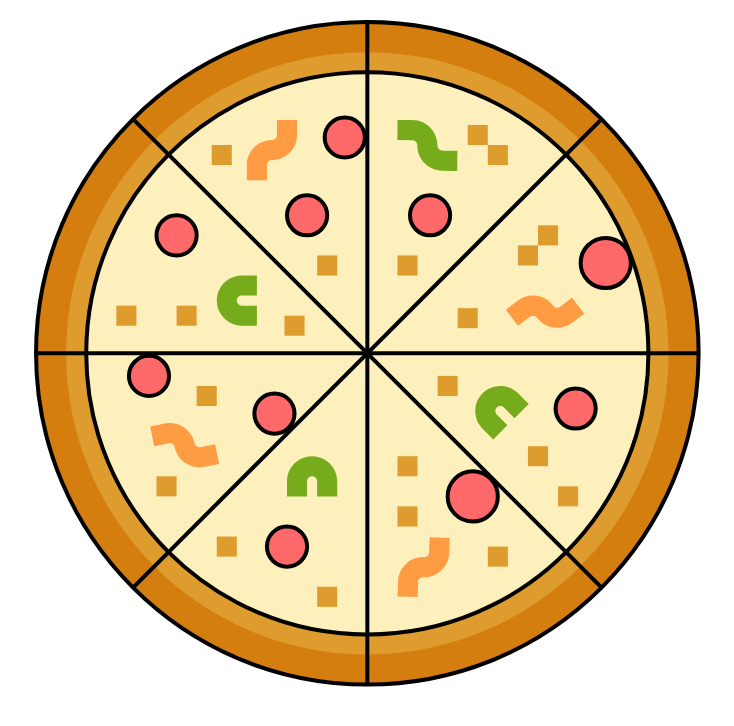
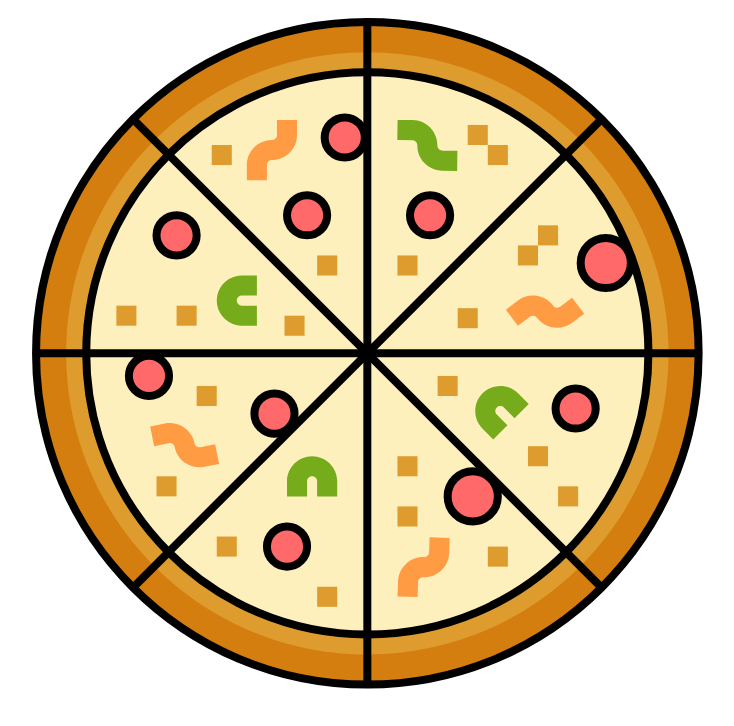
Before and after one commit to Allicolyer/maura-pizza, a plain HTML site: page index.html in a window 1280 px wide. Shown: the part 74-800 px from the top of the page, without its empty margins (273-1007 px from the left). Drawn offline with Linux system fonts and the light colour scheme.

Commit message:
increase stroke width

```diff
--- a/index.html
+++ b/index.html
@@ -28,7 +28,7 @@
           d="m504.46875 256c0 137.226562-111.242188 248.46875-248.46875 248.46875s-248.46875-111.242188-248.46875-248.46875 111.242188-248.46875 248.46875-248.46875 248.46875 111.242188 248.46875 248.46875zm0 0"
           fill="#d37e0e"
           stroke="black"
-          stroke-width="3"
+          stroke-width="6"
         />
         <path
           class="inner-crust"
@@ -38,77 +38,77 @@
         <path
           class="pie-fill"
           stroke="black"
-          stroke-width="3"
+          stroke-width="6"
           d="m466.824219 256c0 116.433594-94.390625 210.824219-210.824219 210.824219s-210.824219-94.390625-210.824219-210.824219 94.390625-210.824219 210.824219-210.824219 210.824219 94.390625 210.824219 210.824219zm0 0"
           fill="#fef0bd"
         />
         <path
           class="pepperoni"
           stroke="black"
-          stroke-width="3"
+          stroke-width="6"
           d="m254.117188 94.117188c0 8.316406-6.742188 15.058593-15.058594 15.058593s-15.058594-6.742187-15.058594-15.058593c0-8.316407 6.742188-15.058594 15.058594-15.058594s15.058594 6.742187 15.058594 15.058594zm0 0"
           fill="#ff6969"
         />
         <path
           class="pepperoni"
           stroke="black"
-          stroke-width="3"
+          stroke-width="6"
           d="m210.824219 400.941406c0 8.316406-6.742188 15.058594-15.058594 15.058594s-15.058594-6.742188-15.058594-15.058594 6.742188-15.058594 15.058594-15.058594 15.058594 6.742188 15.058594 15.058594zm0 0"
           fill="#ff6969"
         />
         <path
           class="pepperoni"
           stroke="black"
-          stroke-width="3"
+          stroke-width="6"
           d="m107.292969 272.941406c0 8.316406-6.742188 15.058594-15.058594 15.058594s-15.058594-6.742188-15.058594-15.058594 6.742188-15.058594 15.058594-15.058594 15.058594 6.742188 15.058594 15.058594zm0 0"
           fill="#ff6969"
         />
         <path
           class="pepperoni"
           stroke="black"
-          stroke-width="3"
+          stroke-width="6"
           d="m201.410156 301.175781c0 8.316407-6.742187 15.058594-15.058594 15.058594-8.316406 0-15.058593-6.742187-15.058593-15.058594 0-8.316406 6.742187-15.058593 15.058593-15.058593 8.316407 0 15.058594 6.742187 15.058594 15.058593zm0 0"
           fill="#ff6969"
         />
         <path
           class="pepperoni"
           stroke="black"
-          stroke-width="3"
+          stroke-width="6"
           d="m128 167.53125c0 8.316406-6.742188 15.058594-15.058594 15.058594s-15.058594-6.742188-15.058594-15.058594c0-8.320312 6.742188-15.0625 15.058594-15.0625s15.058594 6.742188 15.058594 15.0625zm0 0"
           fill="#ff6969"
         />
         <path
           class="pepperoni"
           stroke="black"
-          stroke-width="3"
+          stroke-width="6"
           d="m318.117188 152.46875c0 8.320312-6.742188 15.0625-15.058594 15.0625s-15.058594-6.742188-15.058594-15.0625c0-8.316406 6.742188-15.058594 15.058594-15.058594s15.058594 6.742188 15.058594 15.058594zm0 0"
           fill="#ff6969"
         />
         <path
           class="pepperoni"
           stroke="black"
-          stroke-width="3"
+          stroke-width="6"
           d="m225.882812 152.46875c0 8.320312-6.742187 15.0625-15.058593 15.0625-8.316407 0-15.058594-6.742188-15.058594-15.0625 0-8.316406 6.742187-15.058594 15.058594-15.058594 8.316406 0 15.058593 6.742188 15.058593 15.058594zm0 0"
           fill="#ff6969"
         />
         <path
           class="pepperoni"
           stroke="black"
-          stroke-width="3"
+          stroke-width="6"
           d="m427.292969 297.410156c0 8.320313-6.742188 15.058594-15.058594 15.058594s-15.058594-6.738281-15.058594-15.058594c0-8.316406 6.742188-15.058594 15.058594-15.058594s15.058594 6.742188 15.058594 15.058594zm0 0"
           fill="#ff6969"
         />
         <path
           class="pepperoni"
           stroke="black"
-          stroke-width="3"
+          stroke-width="6"
           d="m353.882812 363.292969c0 10.398437-8.429687 18.824219-18.824218 18.824219-10.394532 0-18.824219-8.425782-18.824219-18.824219 0-10.394531 8.429687-18.824219 18.824219-18.824219 10.394531 0 18.824218 8.429688 18.824218 18.824219zm0 0"
           fill="#ff6969"
         />
         <path
           class="pepperoni"
           stroke="black"
-          stroke-width="3"
+          stroke-width="6"
           d="m453.648438 188.234375c0 10.398437-8.429688 18.824219-18.824219 18.824219-10.398438 0-18.824219-8.425782-18.824219-18.824219 0-10.394531 8.425781-18.824219 18.824219-18.824219 10.394531 0 18.824219 8.429688 18.824219 18.824219zm0 0"
           fill="#ff6969"
         />
@@ -252,7 +252,7 @@
 
         <line
           stroke="black"
-          stroke-width="3"
+          stroke-width="6"
           stroke-linecap="null"
           stroke-linejoin="null"
           id="svg_68"
@@ -266,7 +266,7 @@
         <line
           transform="rotate(45 256,256) "
           stroke="black"
-          stroke-width="3"
+          stroke-width="6"
           stroke-linecap="null"
           stroke-linejoin="null"
           id="svg_76"
@@ -280,7 +280,7 @@
         <line
           transform="rotate(90 255.99999999999997,256.00000000000006) "
           stroke="black"
-          stroke-width="3"
+          stroke-width="6"
           stroke-linecap="null"
           stroke-linejoin="null"
           id="svg_77"
@@ -294,7 +294,7 @@
         <line
           transform="rotate(135 256,256) "
           stroke="black"
-          stroke-width="3"
+          stroke-width="6"
           stroke-linecap="null"
           stroke-linejoin="null"
           id="svg_78"
```
